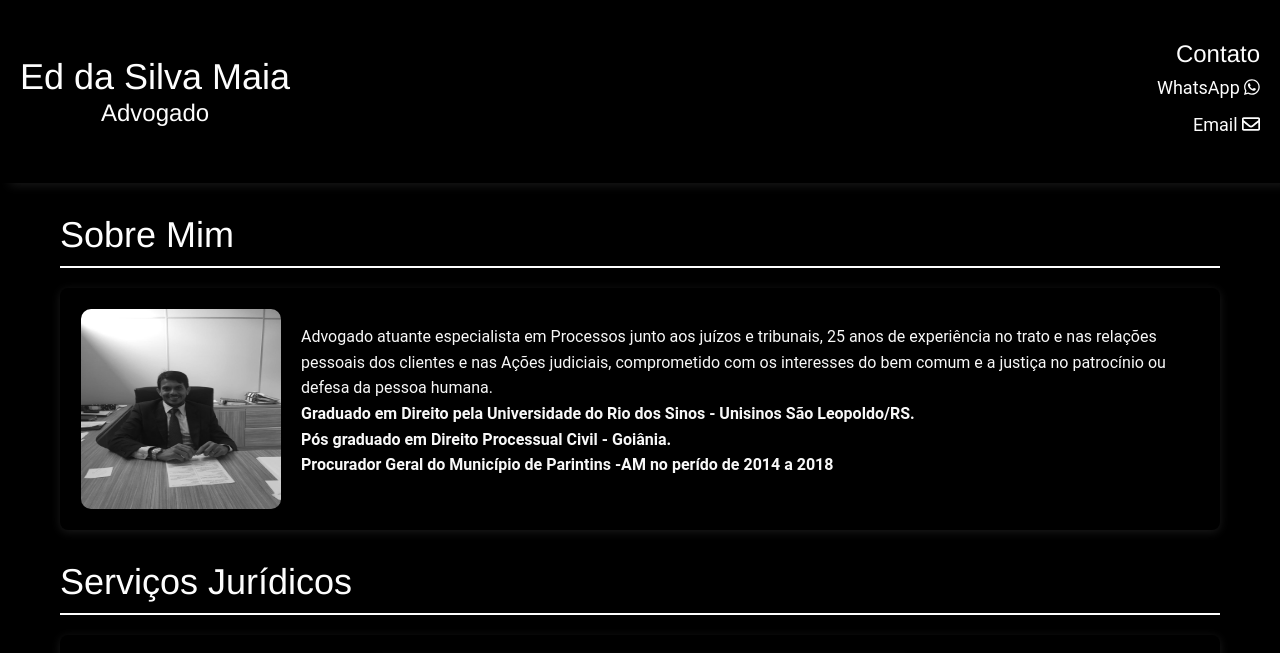
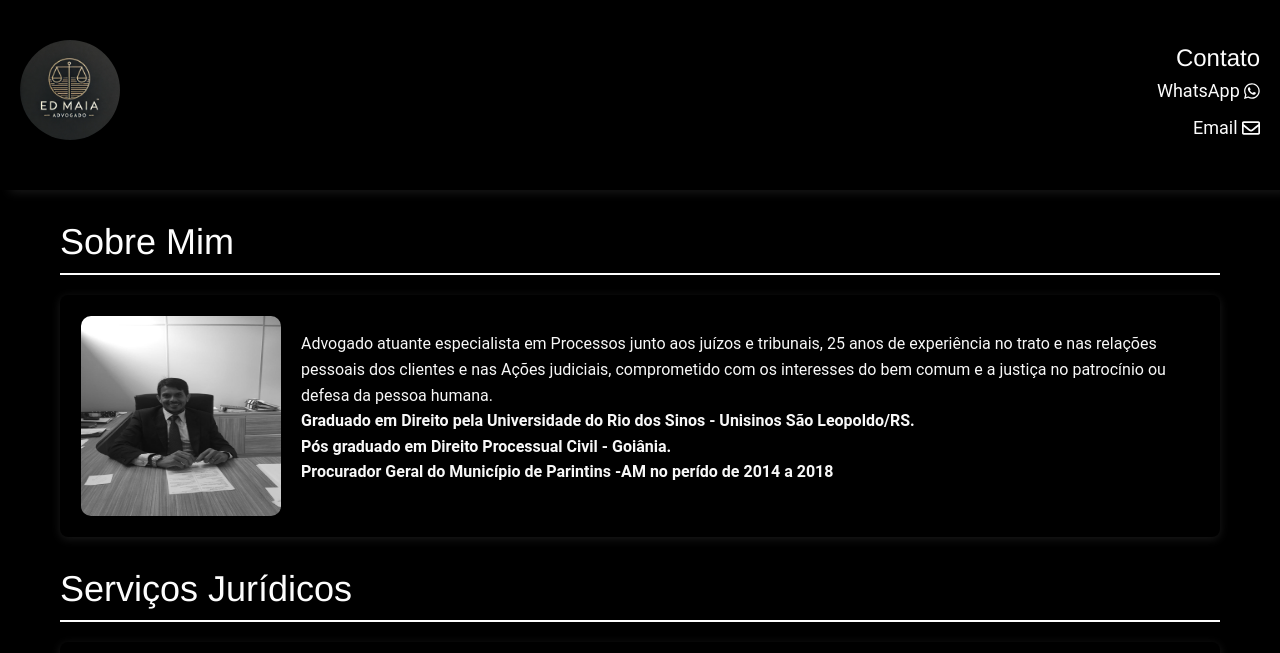
Before and after one commit to jonhmaia/page-edmaia, a plain HTML site: page index.html in a window 1280 px wide. Shown: the top 653 px of the page. Drawn offline with nearby package versions, Linux system fonts and the light colour scheme.

Commit message:
adicionando um logo

```diff
--- a/index.html
+++ b/index.html
@@ -276,8 +276,7 @@
 
     <div class="header">
       <div class="header-content">
-        <h1>Ed da Silva Maia</h1>
-        <h2>Advogado</h2>
+        <img src="logo.jpg" alt="Ed Maia" style="width: 100px; height: 100px; border-radius: 50%; margin-bottom: 10px;" />
 
       </div>
       <div class="header-icons">
```
Also changed, not shown: logo.jpg (added).
